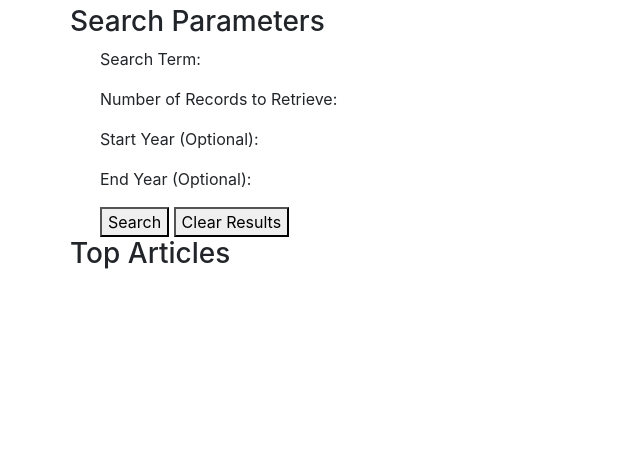
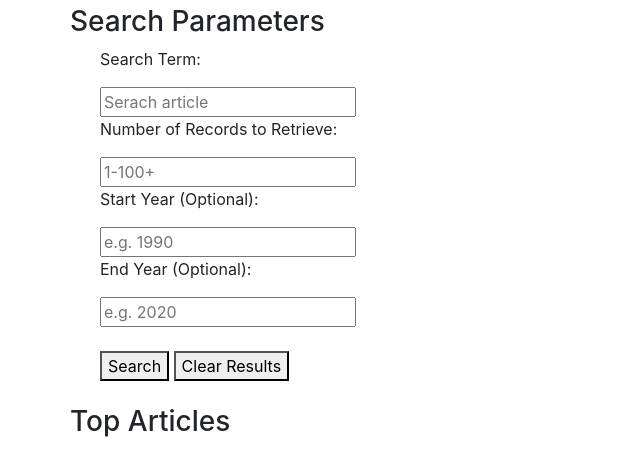
Before and after one commit to VinAVarghese/NYTSearch, a plain HTML site: page index.html in a window 1280 px wide. Shown: the part 51-526 px from the top of the page, without its empty margins (0-640 px from the left). Drawn offline with nearby package versions, Linux system fonts and the light colour scheme.

Commit message:
added input form

```diff
--- a/index.html
+++ b/index.html
@@ -14,14 +14,20 @@
         <h3 class="row"> Search Parameters</h3>
         <div class="col">
             <p>Search Term:</p>
+            <input type="text" id="searchTerm" placeholder="Serach article">
             <p>Number of Records to Retrieve:</p>
+                <input type="text" id="numberRecords" placeholder="1-100+">
             <p>Start Year (Optional):</p>
+                <input type="text" id="startYear" placeholder="e.g. 1990">
             <p>End Year (Optional):</p>
-
+                <input type="text" id="endYear" placeholder="e.g. 2020">
+            <br>
+            <br>
             <button class="searchBtn">Search</button>
             <button class="clearBtn">Clear Results</button>
         </div>
     </div>
+    <br>
     <div class="container">
         <h3 class="row topArticles">Top Articles</h3>
 
```
